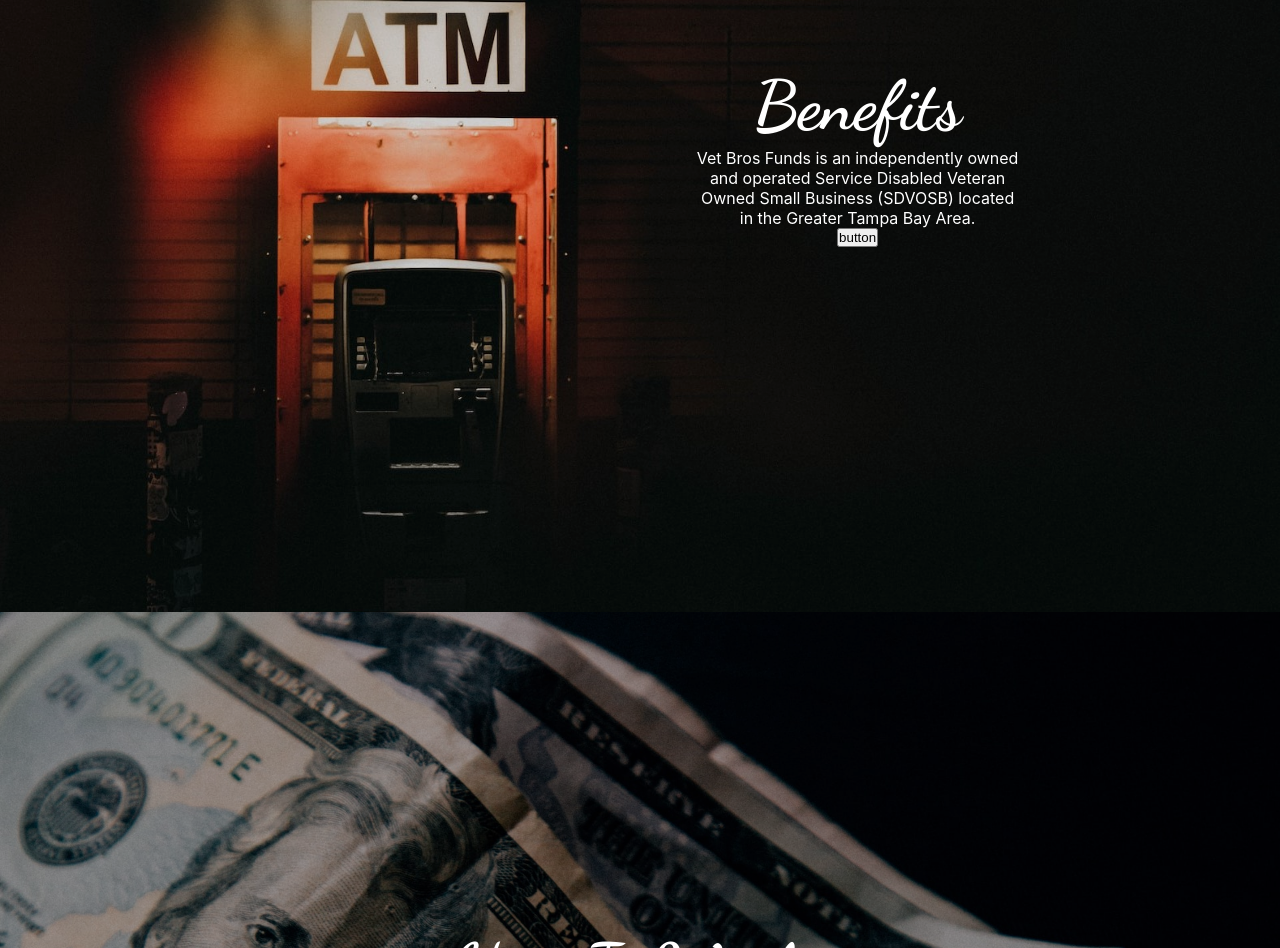
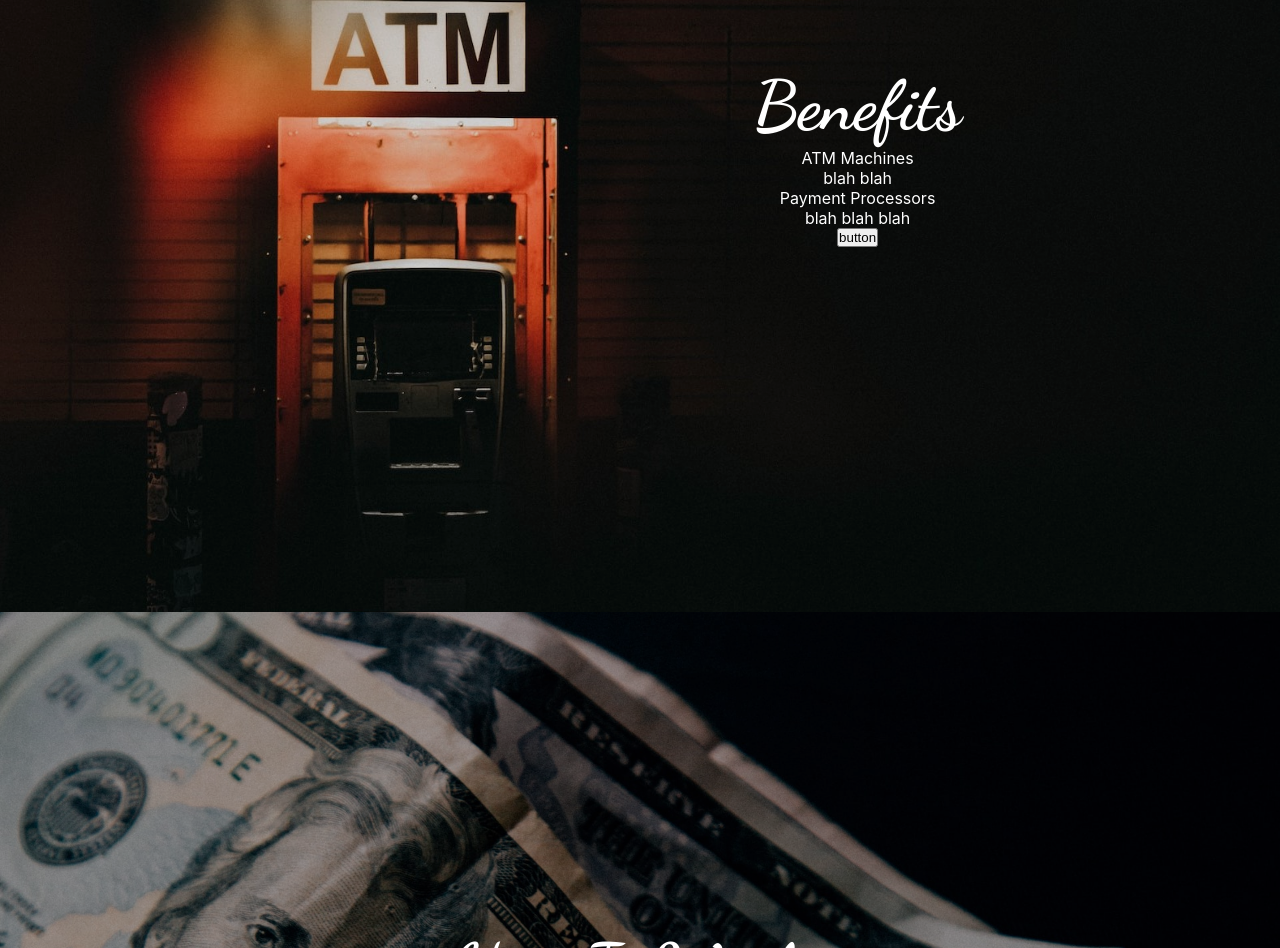
Before and after one commit to SeanSchmidt89/vet-bros-funds, a React (Create React App) app: page / in a window 1280 px wide. Shown: the part 988-1936 px from the top of the page. Built offline with nearby package versions, Linux system fonts and the light colour scheme; the HTML template or start-up script is replaced by a standard one; a web font is replaced by a local one.

Commit message:
adding new text divs to benifits comp

```diff
--- a/src/App.js
+++ b/src/App.js
@@ -14,8 +14,6 @@ function App() {
       <HowItWorks />
       <Contact />
       <About />
-    {/* add form, hook up to email, add discription of perks, how to  */}
-    {/* more notes */}
     </div>
   );
 }
--- a/src/components/Benefits/Benefits.js
+++ b/src/components/Benefits/Benefits.js
@@ -9,11 +9,16 @@ const Benefits = () => {
       <div className="overlay" />
       <div className="benefits-text">
         <h1>Benefits</h1>
-        <p>
-          Vet Bros Funds is an independently owned and operated Service Disabled
-          Veteran Owned Small Business (SDVOSB) located in the Greater Tampa Bay
-          Area.
-        </p>
+        <div>
+          <div className="atm-machines">
+            <p>ATM Machines</p>
+            <p>blah blah</p>
+          </div>
+          <div className="payment-processors">
+            <p>Payment Processors</p>
+            <p>blah blah blah</p>
+          </div>
+        </div>
         <button>button</button>
       </div>
     </div>
```
